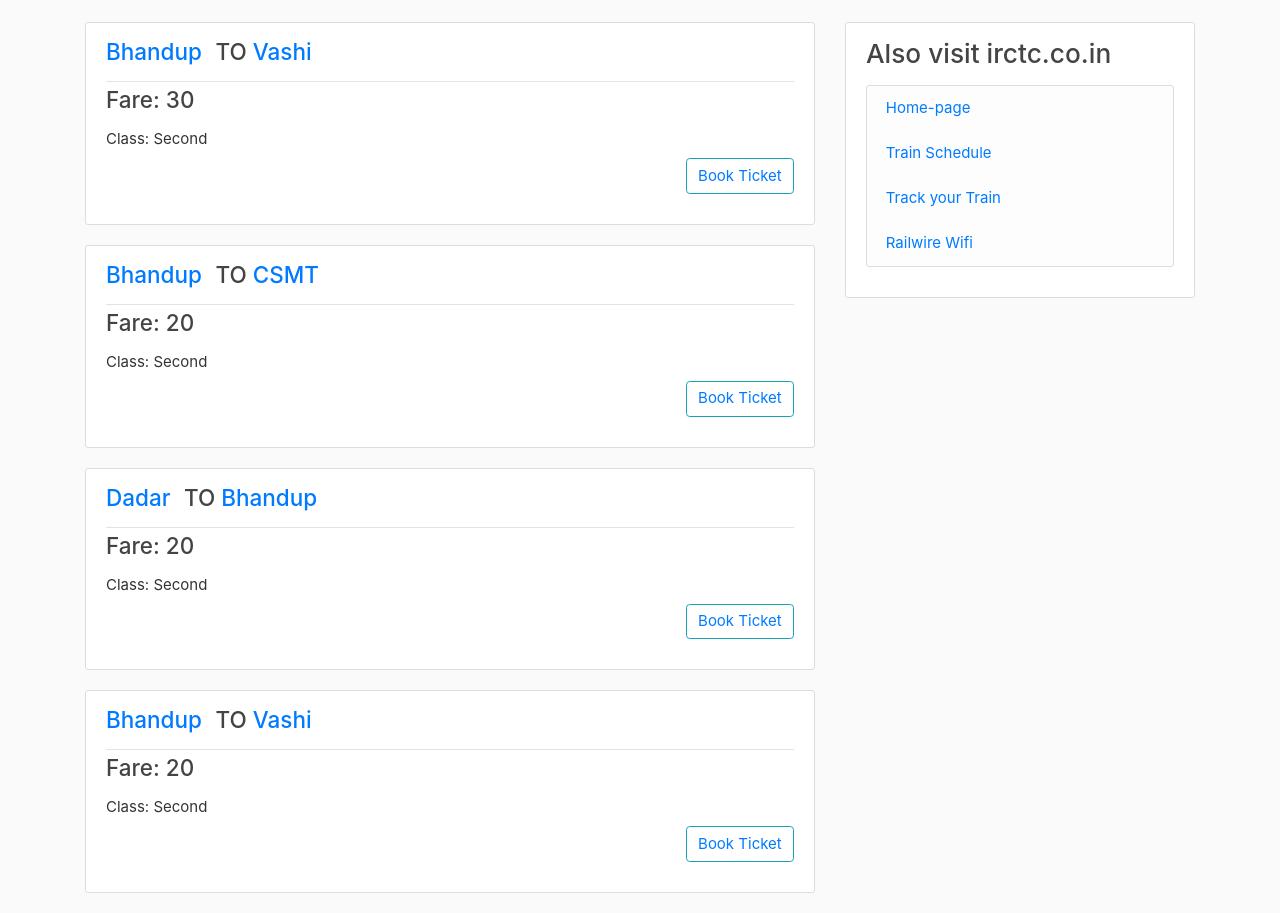
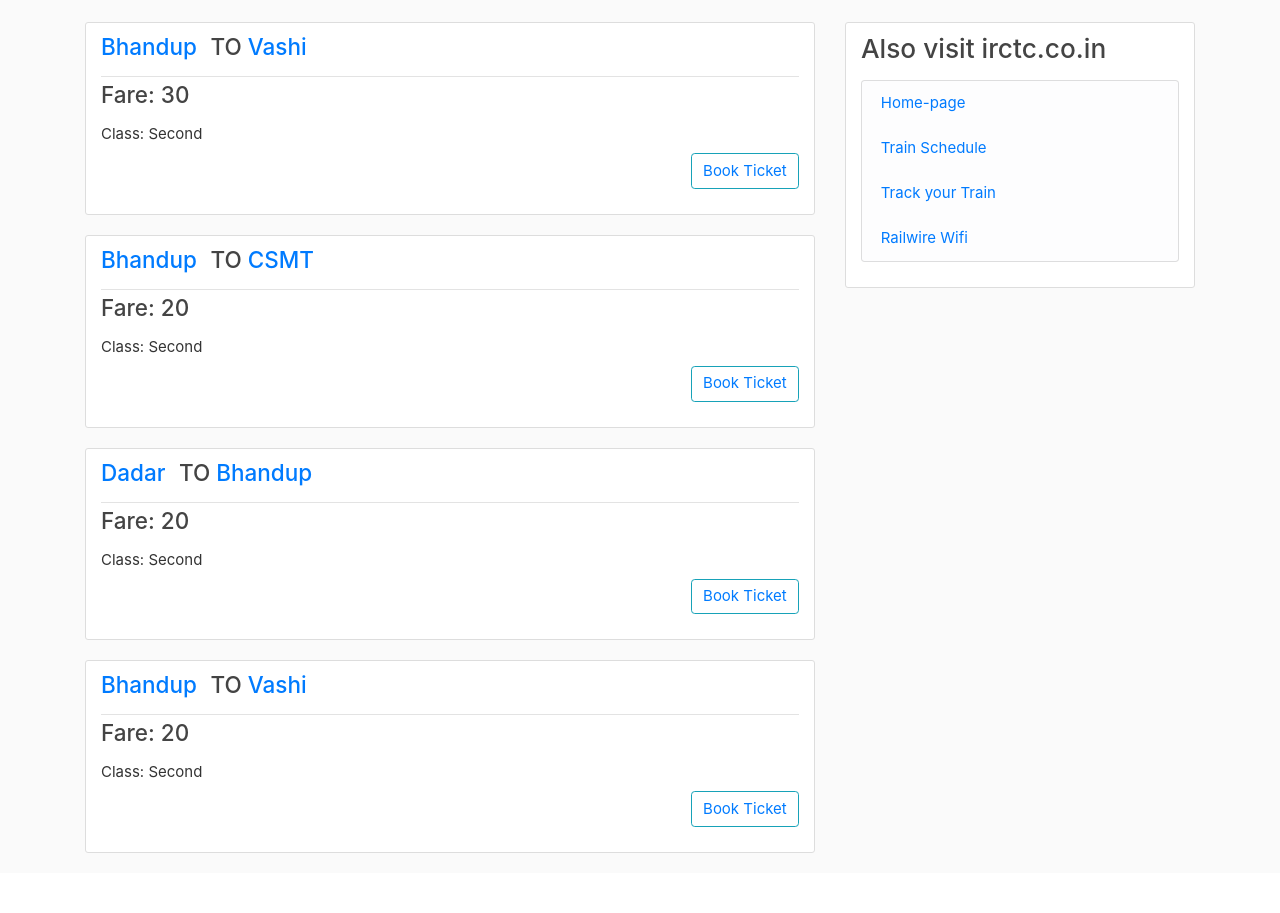
Before and after one commit to khamberahul/MainProject, a Django app: page /reservation/ in a window 1280 px wide. Shown: the part 53-966 px from the top of the page. After the commit the page ends 906 px from the top, so only its background shows below. Run offline with Django 3.2, Linux system fonts and the light colour scheme; data comes from the database, SQL or seed files in the repository; some libraries are stand-ins or nearby versions.

Commit message:
initial commit

```diff
--- a/LoginApp/static/LoginApp/main.css
+++ b/LoginApp/static/LoginApp/main.css
@@ -30,7 +30,7 @@ ul {
 
 .content-section {
   background: #ffffff;
-  padding: 15px 20px;
+  padding: 10px 15px;
   border: 1px solid #dddddd;
   border-radius: 3px;
   margin-bottom: 20px;
```
